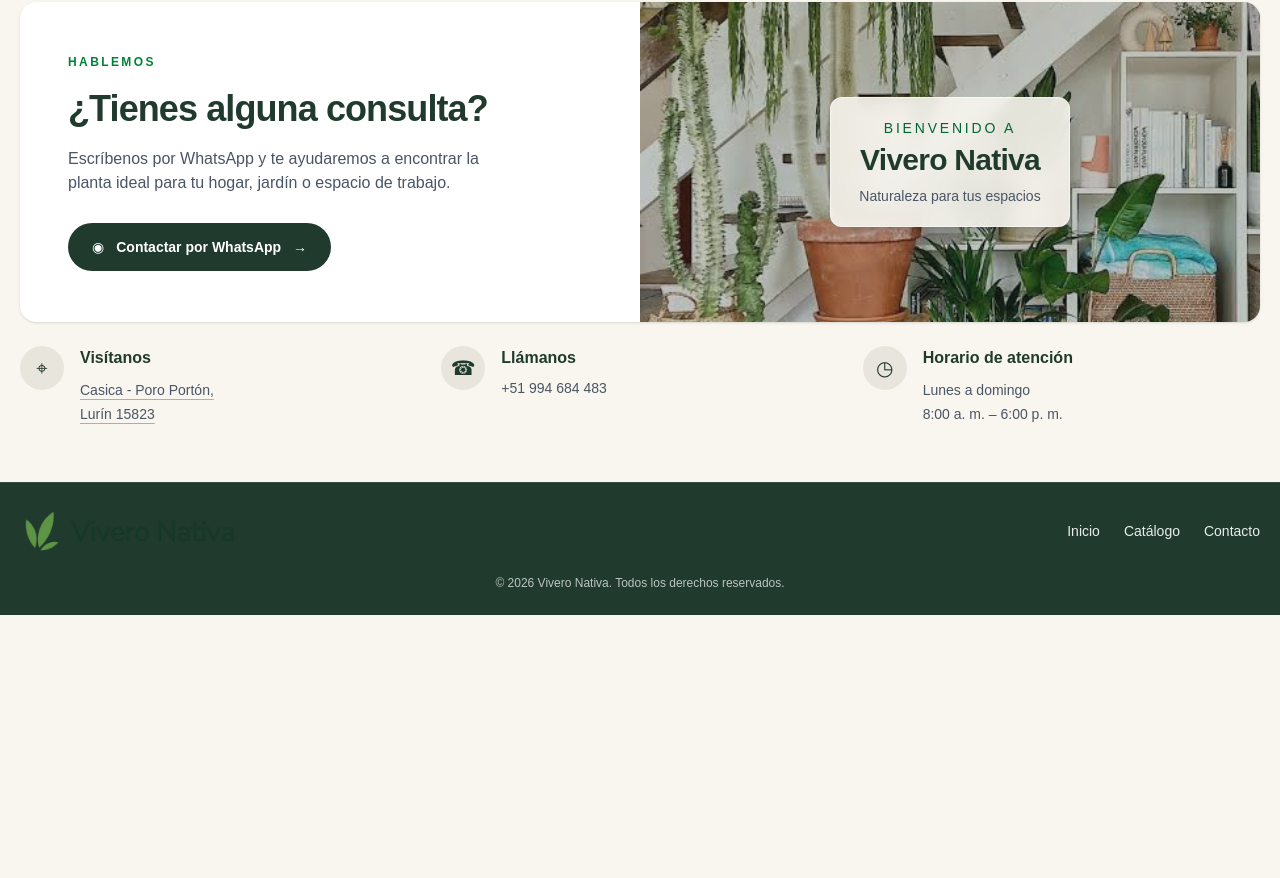
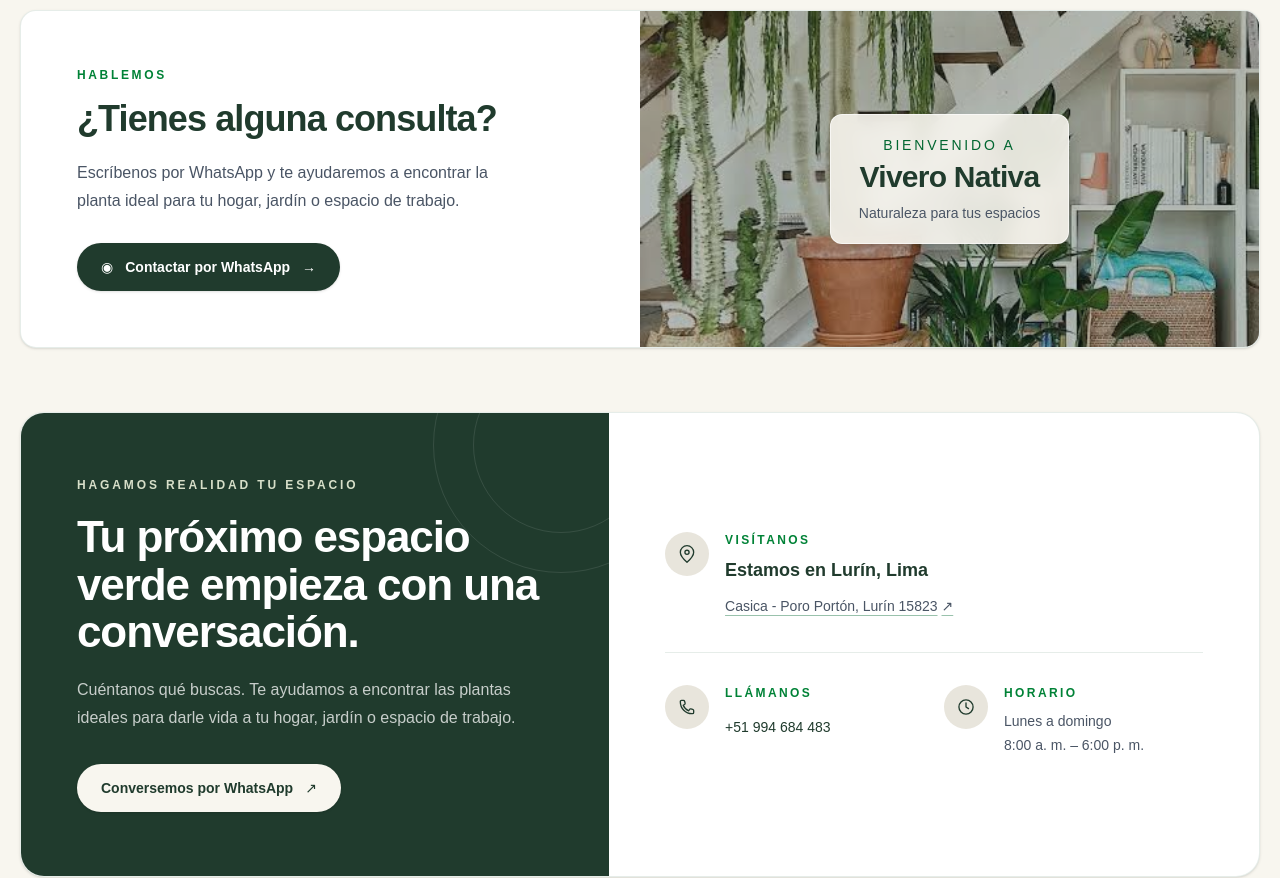
Before and after one commit to Fabrizio7S/vivero, a React (Vite) app: page / in a window 1280 px wide. Shown: the part 2267-3145 px from the top of the page. Before the commit the page ends 2882 px from the top, so only its background shows below. Built offline with nearby package versions, Linux system fonts and the light colour scheme.

Commit message:
Rediseña la sección de contacto

```diff
--- a/src/pages/ContactPage.tsx
+++ b/src/pages/ContactPage.tsx
@@ -10,21 +10,18 @@ function ContactPage() {
       className="scroll-mt-24 border-t border-green-900/10 bg-[#f8f6ef]"
       aria-labelledby="contact-title"
     >
-      <div className="mx-auto max-w-7xl px-5 py-10 sm:py-14">
-        <div className="grid overflow-hidden rounded-2xl bg-white shadow-sm md:grid-cols-2">
-          <div className="flex flex-col items-start justify-center p-6 sm:p-10 lg:p-12">
-            <p className="text-xs font-semibold uppercase tracking-[0.2em] text-green-700">
+      <div className="mx-auto max-w-7xl px-5 py-12 sm:py-16">
+        <div className="grid overflow-hidden rounded-2xl border border-green-900/10 bg-white shadow-sm md:grid-cols-2">
+          <div className="flex flex-col items-start justify-center p-7 sm:p-10 lg:p-14">
+            <p className="text-xs font-semibold uppercase tracking-[0.22em] text-green-700">
               Hablemos
             </p>
 
-            <h2
-              id="contact-title"
-              className="mt-4 max-w-md text-3xl font-semibold leading-tight tracking-tight text-[#203b2d] sm:text-4xl"
-            >
+            <h2 className="mt-4 max-w-md text-3xl font-semibold leading-[1.1] tracking-tight text-[#203b2d] sm:text-4xl">
               ¿Tienes alguna consulta?
             </h2>
 
-            <p className="mt-4 max-w-md text-sm leading-6 text-gray-600 sm:text-base">
+            <p className="mt-5 max-w-md text-sm leading-7 text-gray-600 sm:text-base">
               Escríbenos por WhatsApp y te ayudaremos a encontrar la planta
               ideal para tu hogar, jardín o espacio de trabajo.
             </p>
@@ -33,7 +30,7 @@ function ContactPage() {
               href={`https://wa.me/${whatsappNumber}?text=${whatsappMessage}`}
               target="_blank"
               rel="noreferrer"
-              className="mt-7 inline-flex min-h-12 items-center justify-center gap-3 rounded-full bg-[#203b2d] px-6 py-3 text-sm font-semibold text-white transition hover:bg-[#2f6b45]"
+              className="mt-7 inline-flex min-h-12 items-center justify-center gap-3 rounded-full bg-[#203b2d] px-6 py-3 text-sm font-semibold text-white shadow-sm transition duration-200 hover:-translate-y-0.5 hover:bg-[#2f6b45] hover:shadow-md focus-visible:outline-2 focus-visible:outline-offset-4 focus-visible:outline-green-800"
             >
               <span aria-hidden="true">◉</span>
               Contactar por WhatsApp
@@ -49,8 +46,8 @@ function ContactPage() {
               className="absolute inset-0 h-full w-full object-cover"
             />
 
-            <div className="absolute inset-0 flex items-center justify-center bg-[#203b2d]/25 p-6">
-              <div className="rounded-xl border border-white/50 bg-[#f8f6ef]/90 px-7 py-5 text-center shadow-lg backdrop-blur-sm">
+            <div className="absolute inset-0 flex items-center justify-center bg-[#203b2d]/30 p-6">
+              <div className="rounded-xl border border-white/60 bg-[#f8f6ef]/90 px-7 py-5 text-center shadow-lg backdrop-blur-sm">
                 <p className="text-sm font-medium uppercase tracking-[0.2em] text-green-800">
                   Bienvenido a
                 </p>
@@ -65,40 +62,81 @@ function ContactPage() {
           </div>
         </div>
 
-        <div className="mt-6 grid gap-6 sm:grid-cols-2 lg:grid-cols-3">
-          <div className="flex items-start gap-4">
-            <div className="flex h-11 w-11 shrink-0 items-center justify-center rounded-full bg-[#e8e5dc] text-xl text-[#203b2d]">
-              <span aria-hidden="true">⌖</span>
+        <div className="mt-12 overflow-hidden rounded-3xl border border-green-900/10 bg-white shadow-sm sm:mt-16 lg:grid lg:grid-cols-[0.95fr_1.05fr]">
+          <div className="relative isolate flex flex-col items-start justify-center overflow-hidden bg-[#203b2d] px-7 py-10 text-white sm:px-10 sm:py-14 lg:px-14 lg:py-16">
+            <div
+              aria-hidden="true"
+              className="absolute -right-20 -top-24 -z-10 h-64 w-64 rounded-full border border-white/10"
+            />
+            <div
+              aria-hidden="true"
+              className="absolute -right-10 -top-14 -z-10 h-44 w-44 rounded-full border border-white/10"
+            />
+            <p className="text-xs font-semibold uppercase tracking-[0.24em] text-[#d7dfc9]">
+              Hagamos realidad tu espacio
+            </p>
+            <h2
+              id="contact-title"
+              className="mt-5 max-w-lg text-3xl font-semibold leading-[1.08] tracking-tight sm:text-4xl lg:text-[2.75rem]"
+            >
+              Tu próximo espacio verde empieza con una conversación.
+            </h2>
+            <p className="mt-5 max-w-md text-sm leading-7 text-white/75 sm:text-base">
+              Cuéntanos qué buscas. Te ayudamos a encontrar las plantas ideales
+              para darle vida a tu hogar, jardín o espacio de trabajo.
+            </p>
+            <a
+              href={`https://wa.me/${whatsappNumber}?text=${whatsappMessage}`}
+              target="_blank"
+              rel="noopener noreferrer"
+              className="mt-8 inline-flex min-h-12 items-center justify-center gap-3 rounded-full bg-[#f8f6ef] px-6 py-3 text-sm font-semibold text-[#203b2d] shadow-sm transition duration-200 hover:-translate-y-0.5 hover:bg-white hover:shadow-md focus-visible:outline-2 focus-visible:outline-offset-4 focus-visible:outline-white"
+            >
+              Conversemos por WhatsApp
+              <span aria-hidden="true">↗</span>
+            </a>
           </div>
 
-            <div>
-              <h3 className="font-semibold text-[#203b2d]">Visítanos</h3>
-
+          <div className="flex flex-col justify-center gap-8 px-7 py-9 sm:px-10 sm:py-12 lg:px-14 lg:py-14">
+            <div className="flex items-start gap-4 border-b border-green-900/10 pb-7">
+              <span className="flex h-11 w-11 shrink-0 items-center justify-center rounded-full bg-[#e8e5dc] text-[#203b2d]" aria-hidden="true">
+                <svg viewBox="0 0 24 24" fill="none" className="h-5 w-5" stroke="currentColor" strokeWidth="1.6">
+                  <path strokeLinecap="round" strokeLinejoin="round" d="M20 10c0 5-8 12-8 12S4 15 4 10a8 8 0 1 1 16 0Z" />
+                  <circle cx="12" cy="10" r="2.5" />
+                </svg>
+              </span>
+              <div className="min-w-0">
+                <p className="text-xs font-semibold uppercase tracking-[0.2em] text-green-700">
+                  Visítanos
+                </p>
+                <h3 className="mt-2 text-base font-semibold text-[#203b2d] sm:text-lg">
+                  Estamos en Lurín, Lima
+                </h3>
                 <a
                   href="https://www.google.com/maps/search/?api=1&query=Casica%20-%20Poro%20Port%C3%B3n%2C%20Lur%C3%ADn%2015823"
                   target="_blank"
                   rel="noopener noreferrer"
-                className="mt-2 inline-block text-sm leading-6 text-gray-600 underline decoration-green-800/40 underline-offset-4 transition hover:text-green-800"
+                  className="mt-1 inline-flex min-h-9 flex-wrap items-center gap-1 text-sm leading-6 text-gray-600 underline decoration-green-800/40 underline-offset-4 transition-colors hover:text-green-800 focus-visible:outline-2 focus-visible:outline-offset-4 focus-visible:outline-green-800"
                 >
-                Casica - Poro Portón,
-                <br />
-                Lurín 15823
+                  Casica - Poro Portón, Lurín 15823
+                  <span aria-hidden="true">↗</span>
                 </a>
               </div>
             </div>
 
+            <div className="grid gap-7 sm:grid-cols-2 sm:gap-5">
               <div className="flex items-start gap-4">
-            <div className="flex h-11 w-11 shrink-0 items-center justify-center rounded-full bg-[#e8e5dc] text-xl text-[#203b2d]">
-              <span aria-hidden="true">☎</span>
-            </div>
-
+                <span className="flex h-11 w-11 shrink-0 items-center justify-center rounded-full bg-[#e8e5dc] text-[#203b2d]" aria-hidden="true">
+                  <svg viewBox="0 0 24 24" fill="none" className="h-5 w-5" stroke="currentColor" strokeWidth="1.6">
+                    <path strokeLinecap="round" strokeLinejoin="round" d="M4 5.5A1.5 1.5 0 0 1 5.5 4h2.2a1.5 1.5 0 0 1 1.46 1.15l.55 2.2a1.5 1.5 0 0 1-.75 1.68l-1.5.86a12 12 0 0 0 6.65 6.65l.86-1.5a1.5 1.5 0 0 1 1.68-.75l2.2.55A1.5 1.5 0 0 1 20 16.3v2.2a1.5 1.5 0 0 1-1.5 1.5H18C10.27 20 4 13.73 4 6v-.5Z" />
+                  </svg>
+                </span>
                 <div>
-              <h3 className="font-semibold text-[#203b2d]">Llámanos</h3>
+                  <p className="text-xs font-semibold uppercase tracking-[0.2em] text-green-700">
+                    Llámanos
+                  </p>
                   <a
-                href={`https://wa.me/${whatsappNumber}`}
-                target="_blank"
-                rel="noreferrer"
-                className="mt-2 block text-sm text-gray-600 hover:text-green-800"
+                    href={`tel:+${whatsappNumber}`}
+                    className="mt-2 inline-flex min-h-9 items-center text-sm font-medium text-[#203b2d] transition-colors hover:text-green-800 focus-visible:outline-2 focus-visible:outline-offset-4 focus-visible:outline-green-800"
                   >
                     +51 994 684 483
                   </a>
@@ -106,14 +144,16 @@ function ContactPage() {
               </div>
 
               <div className="flex items-start gap-4">
-            <div className="flex h-11 w-11 shrink-0 items-center justify-center rounded-full bg-[#e8e5dc] text-xl text-[#203b2d]">
-              <span aria-hidden="true">◷</span>
-            </div>
-
+                <span className="flex h-11 w-11 shrink-0 items-center justify-center rounded-full bg-[#e8e5dc] text-[#203b2d]" aria-hidden="true">
+                  <svg viewBox="0 0 24 24" fill="none" className="h-5 w-5" stroke="currentColor" strokeWidth="1.6">
+                    <circle cx="12" cy="12" r="8.5" />
+                    <path strokeLinecap="round" strokeLinejoin="round" d="M12 7v5l3 2" />
+                  </svg>
+                </span>
                 <div>
-              <h3 className="font-semibold text-[#203b2d]">
-                Horario de atención
-              </h3>
+                  <p className="text-xs font-semibold uppercase tracking-[0.2em] text-green-700">
+                    Horario
+                  </p>
                   <p className="mt-2 text-sm leading-6 text-gray-600">
                     Lunes a domingo
                     <br />
@@ -123,6 +163,8 @@ function ContactPage() {
               </div>
             </div>
           </div>
+        </div>
+      </div>
     </section>
   );
 }
```
Lines whose indentation alone changed are shown as unchanged.
